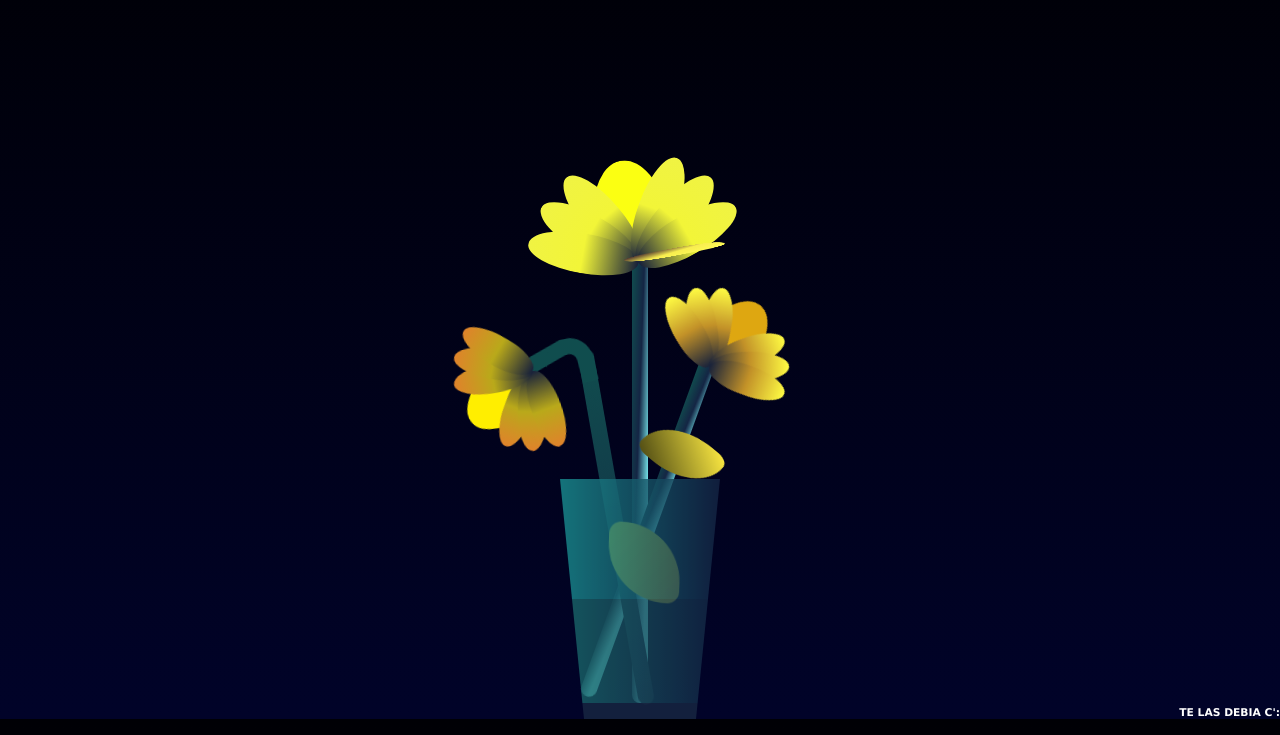
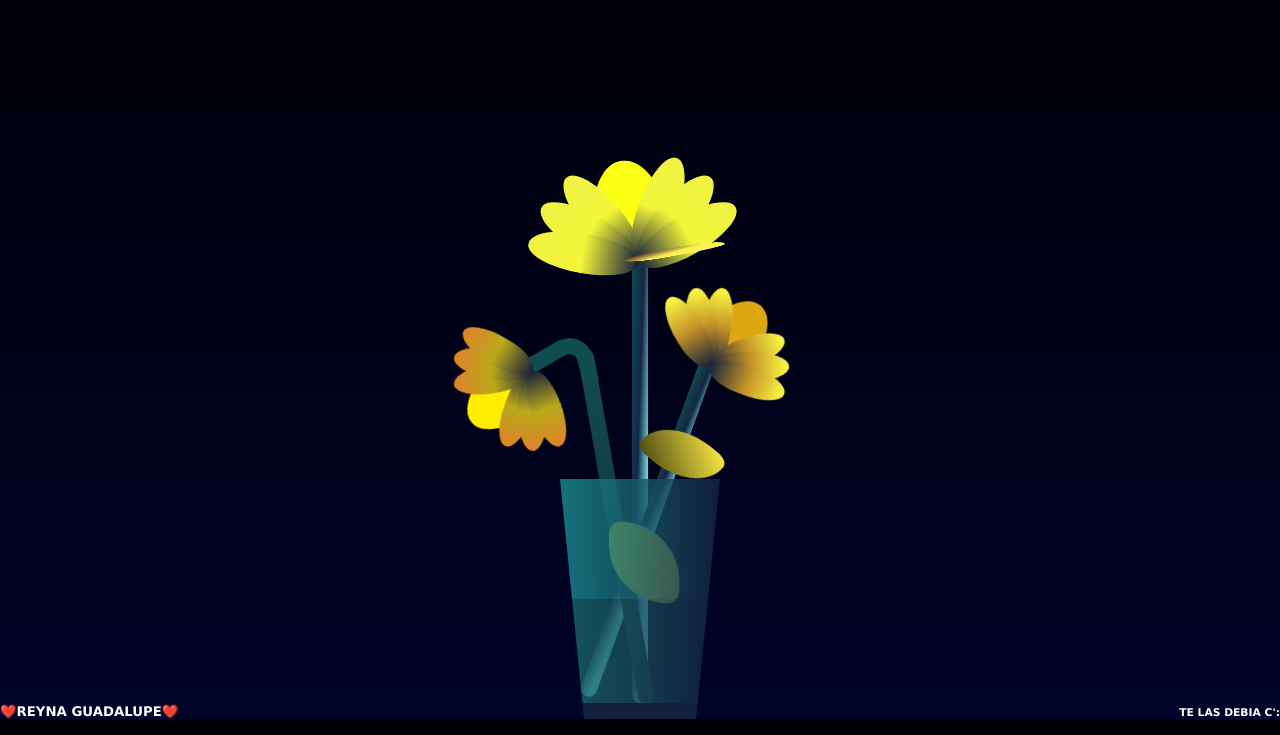
Before and after one commit to EnriqueGranados/YellowFlowers, a plain HTML site: page index.html in a window 1280 px wide. Shown: the part 81-816 px from the top of the page. Drawn offline with Linux system fonts and the light colour scheme.

Commit message:
Add files via upload

```diff
--- a/index.html
+++ b/index.html
@@ -3,7 +3,7 @@
 <head>
     <meta charset="UTF-8">
     <meta name="viewport" content="width=device-width, initial-scale=1.0">
-    <title>Animated Flower</title>
+    <title>Flores Amarillas - Reyna</title>
     <style>
         *,
         *::after,
@@ -378,6 +378,14 @@
             font-family: Verdana, Geneva, Tahoma, sans-serif;
             color: white;
         }
+
+
+        .name{
+            position: absolute;
+            left: 0;
+            font-family: Verdana, Geneva, Tahoma, sans-serif;
+            color: white;
+        }
     </style>
 </head>
 
@@ -388,6 +396,10 @@
 
     <div class="coment">
         <h6>TE LAS DEBIA C':‍</h1>
+    </div>
+
+    <div class="name">
+        <h5>❤️REYNA GUADALUPE❤️</h1>
     </div>
 
     <div class="flower">
```
